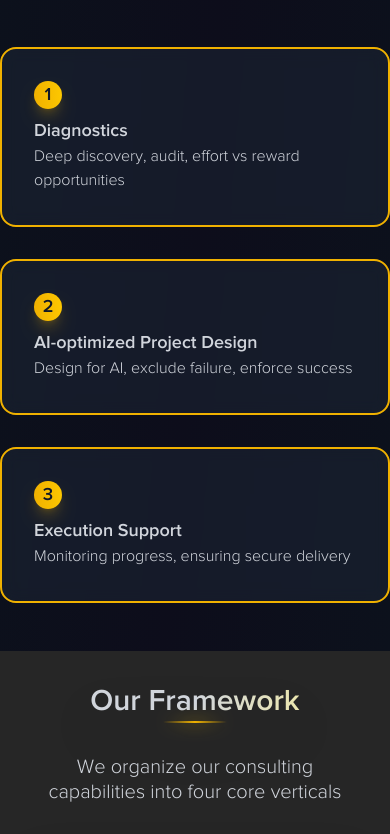
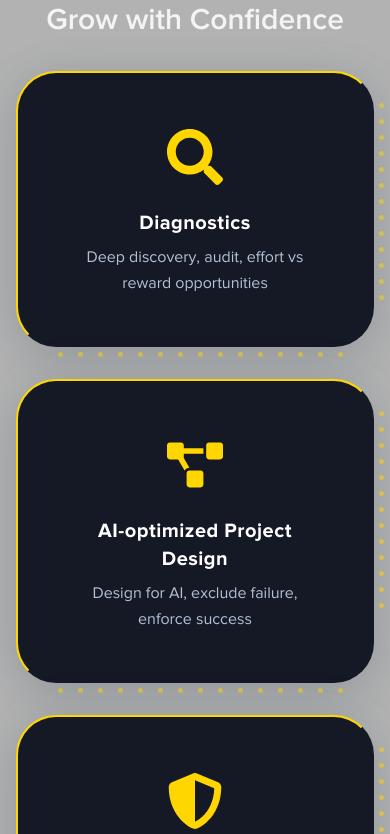
Before and after one commit to judeandy1999/vamossy.com, a Next.js app: page / in a window 390 px wide. Shown: the part 1032-1866 px from the top of the page. Built offline with nearby package versions, Linux system fonts and the light colour scheme; no server answers.

Commit message:
feat: refactor HowWeDrive component to use cardStyles and improve layout

```diff
--- a/components/homepage/how-we-drive.jsx
+++ b/components/homepage/how-we-drive.jsx
@@ -4,6 +4,7 @@
 import { motion } from "framer-motion";
 import { Play } from 'lucide-react';
 import { clientTypes, growthSteps } from '@/data/data';
+import { FaSearch, FaProjectDiagram, FaShieldAlt } from 'react-icons/fa';
 import Title from "@/components/ui/title";
 import Container from "@/components/ui/container";
 
@@ -14,18 +15,6 @@ export default function HowWeDrive() {
     visible: {
       transition: {
         staggerChildren: 0.2,
-      },
-    },
-  };
-
-  const itemVariants = {
-    hidden: { opacity: 0, x: -70 },
-    visible: {
-      opacity: 1,
-      x: 0,
-      transition: {
-        duration: 0.6,
-        ease: "easeOut",
       },
     },
   };
@@ -42,62 +31,116 @@ export default function HowWeDrive() {
     },
   };
 
-  const arrowVariants = {
-    hidden: { opacity: 0},
-    visible: {
-      opacity: 1,
-      transition: {
-        duration: 1.5,
-        ease: "easeOut",
-      },
+  const brandYellow = '#FFD600';
+  const cardStyles = [
+    {
+      border: `border-[${brandYellow}]`,
+      icon: 'search',
+      number: '01',
+      dot: brandYellow,
+      iconComponent: (props) => <FaSearch {...props} style={{ color: brandYellow }} />,
     },
-  };
+    {
+      border: `border-[${brandYellow}]`,
+      icon: 'briefcase',
+      number: '02',
+      dot: brandYellow,
+      iconComponent: (props) => <FaProjectDiagram {...props} style={{ color: brandYellow }} />,
+    },
+    {
+      border: `border-[${brandYellow}]`,
+      icon: 'mountain',
+      number: '03',
+      dot: brandYellow,
+      iconComponent: (props) => <FaShieldAlt {...props} style={{ color: brandYellow }} />,
+    },
+  ];
 
   return (
-    <div
-      style={{
-        background: '#1c1c1c',
-background: 'linear-gradient(95deg, #0c111c 0%, #0d0d1b 50%, #0c111c 100%)',
-      }}
-      className="flex flex-col w-full h-full flex items-center justify-center overflow-hidden"
-    >
+    <Container className="relative w-full !pb-40" variant="transparent">
       <div className="mt-8 mb-8 text-center md:text-right">
-        <Title title="How We Drive Growth" variant="h2" />
+        <Title title="Grow with Confidence" variant="h2" />
       </div>
 
       <motion.div
-        className="max-w-5xl mx-auto grid grid-cols-1 md:grid-cols-3 gap-8 mb-12"
+        className="max-w-6xl mx-auto grid grid-cols-1 md:grid-cols-3 gap-8 mb-12"
         initial="hidden"
         whileInView="visible"
         viewport={{ once: false, amount: 0.2 }}
         variants={containerVariants}
       >
-        {growthSteps.map((step, index) => (
+        {cardStyles.map((style, index) => (
           <motion.div
             key={index}
             className="group"
             variants={cardVariants}
           >
-            <div className="relative h-full p-8 bg-gray-800/50 backdrop-blur-sm border-2 border-yellow-500 rounded-2xl">
-              <div className="absolute inset-0 bg-gradient-to-r from-yellow-500/5 to-yellow-600/5 rounded-2xl opacity-0"></div>
-
-              <div className="relative w-7 h-7 lg:w-12 lg:h-12 bg-gradient-to-r from-yellow-500 to-yellow-400 rounded-full flex items-center justify-center mb-2 lg:mb-6 shadow-lg shadow-yellow-500/25">
-                <span className="text-lg md:text-xl font-semibold text-gray-900">{step.number}</span>
+            <div
+              className={`relative p-12 rounded-[40px] shadow-2xl flex flex-col items-center justify-center`}
+              style={{
+                minHeight: 240,
+                boxShadow: '0 8px 48px 0 rgba(44,62,80,0.25)',
+                background: 'rgba(18,22,34,0.98)',
+                filter: 'blur(0.5px)',
+                borderTop: `2px solid ${style.dot}`,
+                borderLeft: `2px solid ${style.dot}`,
+                borderRight: '2px solid transparent',
+                borderBottom: '2px solid transparent',
+              }}
+            >
+              {/* Dotted border bottom and right (custom dots, outside the border) */}
+              <>
+                {/* Dots on right */}
+                {Array.from({ length: 13 }).map((_, i) => (
+                  <div
+                    key={`dot-right-${i}`}
+                    className="absolute"
+                    style={{
+                      right: '-12px',
+                      top: `${30 + i * 16}px`,
+                      width: '5px',
+                      height: '5px',
+                      borderRadius: '50%',
+                      background: style.dot,
+                      opacity: 0.5,
+                      zIndex: 1,
+                    }}
+                  />
+                ))}
+                {/* Dots on bottom */}
+                {Array.from({ length: 15 }).map((_, i) => (
+                  <div
+                    key={`dot-bottom-${i}`}
+                    className="absolute"
+                    style={{
+                      left: `${40 + i * 20}px`,
+                      bottom: '-12px',
+                      width: '5px',
+                      height: '5px',
+                      borderRadius: '50%',
+                      background: style.dot,
+                      opacity: 0.5,
+                      zIndex: 1,
+                    }}
+                  />
+                ))}
+              </>
+              {/* Icon */}
+              <div className="mb-6 mt-2 flex justify-center z-10">
+                {style.iconComponent && style.iconComponent({ className: 'w-14 h-14' })}
               </div>
-
-              <h3 className="lg:mb-4 text-gray-300 text-lg md:text-lg lg:text-xl font-semibold">
-                {step.title}
+              {/* Title */}
+              <h3 className="mb-2 text-white text-xl md:text-2xl font-bold text-center tracking-wide z-10">
+                {growthSteps[index]?.title || `Diagnostics`}
               </h3>
-
-              <p className="text-gray-300 text-md md:text-lg lg:text-xl font-light">
-                {step.description}
+              {/* Description */}
+              <p className="text-[#b3c2d4] text-base md:text-lg font-normal text-center leading-relaxed z-10">
+                {growthSteps[index]?.description || 'Deep discovery, audit, effort vs reward opportunities'}
               </p>
-
-              <div className="absolute bottom-0 left-0 w-full h-1 bg-gradient-to-r from-transparent via-yellow-500/50 to-transparent scale-x-0"></div>
             </div>
           </motion.div>
         ))}
       </motion.div>
-    </div>
+    </Container>
   );
 }
```
